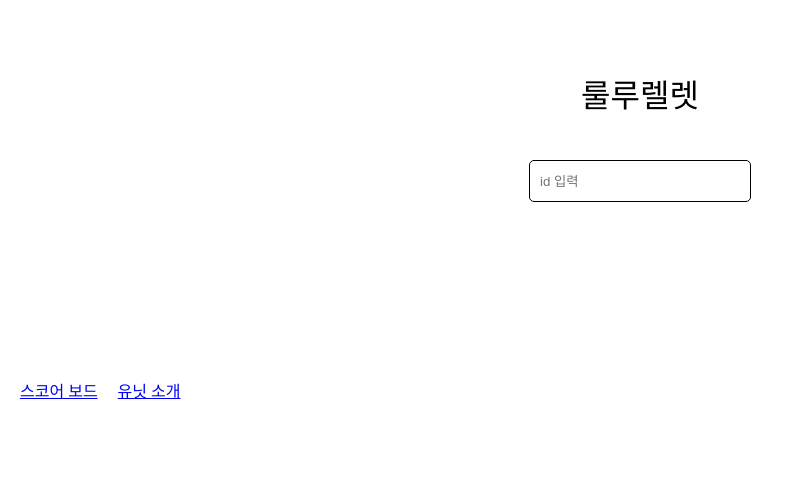
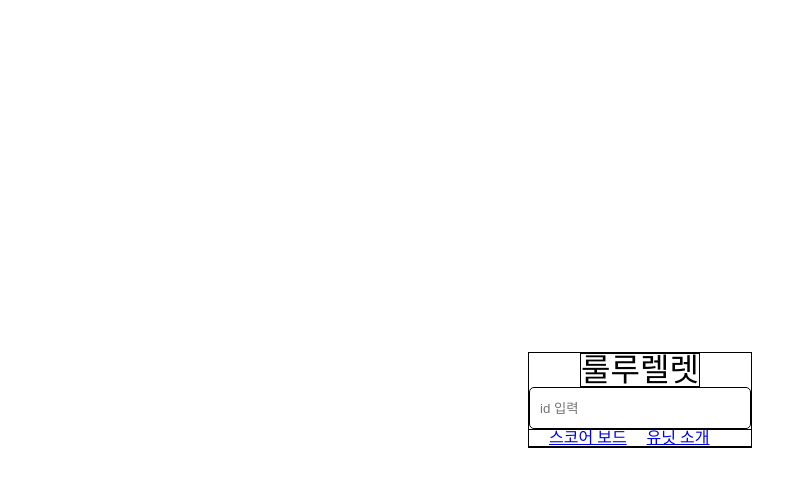
Before and after one commit to LSWXD/roulu-lelette-client, a Next.js app: page / in a window 1280 px wide. Shown: the top 486 px of the page, without its empty margins (0-795 px from the left). Built offline with nearby package versions, Linux system fonts and the light colour scheme.

Commit message:
Update style and add types

```diff
--- a/src/components/home/Index.module.scss
+++ b/src/components/home/Index.module.scss
@@ -2,22 +2,29 @@
 
 .main {
     display: flex;
+    justify-content: center;
+    align-items: center;
+
     position: relative;
 
     width: 100vw;
-    height: 50vh;
+    height: 100vh;
+}
+
+.viewport {
+    display: flex;
+    flex-direction: column;
+    justify-content: space-between;
+    align-items: center;
+    border: 1px solid black;
 }
 
 .title {
-    @include center-horizontally(absolute);
-    top: 20%;
-
     font-size: 2rem;
+    border: 1px solid black;
 }
 
 .formInput {
-    @include center-horizontally(absolute);
-
     top: 40%;
 
     width: 200px;
@@ -31,9 +38,9 @@
 }
 
 .linkContainer {
-    position: absolute;
-    bottom: 0;
-    left: 0;
+    width: 100%;
+
+    border: 1px solid black;
 }
 
 .link {
--- a/src/components/home/Index.tsx
+++ b/src/components/home/Index.tsx
@@ -1,7 +1,7 @@
 /* package */
 import type { NextPage } from 'next';
 import { useRouter } from 'next/router';
-import { ChangeEvent, useEffect, useState } from 'react';
+import { ChangeEvent, useEffect, useRef, useState } from 'react';
 
 /* component */
 import Link from 'next/link';
@@ -12,8 +12,10 @@ import style from './Index.module.scss';
 const Index: NextPage = () => {
     const router = useRouter();
 
+    const mainRef = useRef(null);
 
     const [id, setId] = useState<string>("");
+    const [viewport, setViewport] = useState<{ width: number, height: number }>({ width: 0, height: 0 });
 
     const onChangeInput = (event: any) => {
         const target: any = event.target;
@@ -30,8 +32,20 @@ const Index: NextPage = () => {
         }
     }
 
+    useEffect(() => {
+        if (!mainRef?.current) return;
+        const mainElement: HTMLAllCollection = mainRef.current;
+
+        window
+    }, [mainRef]);
+
+
     return (
-        <main className={style.main}>
+        <main
+            className={style.main}
+            ref={mainRef}
+        >
+            <div className={style.viewport}>
                 <h1 className={style.title}>
                     룰루렐렛
                 </h1>
@@ -57,6 +71,7 @@ const Index: NextPage = () => {
                         </a>
                     </Link>
                 </div>
+            </div>
         </main>
     );
 }
```
Lines whose indentation alone changed are shown as unchanged.
